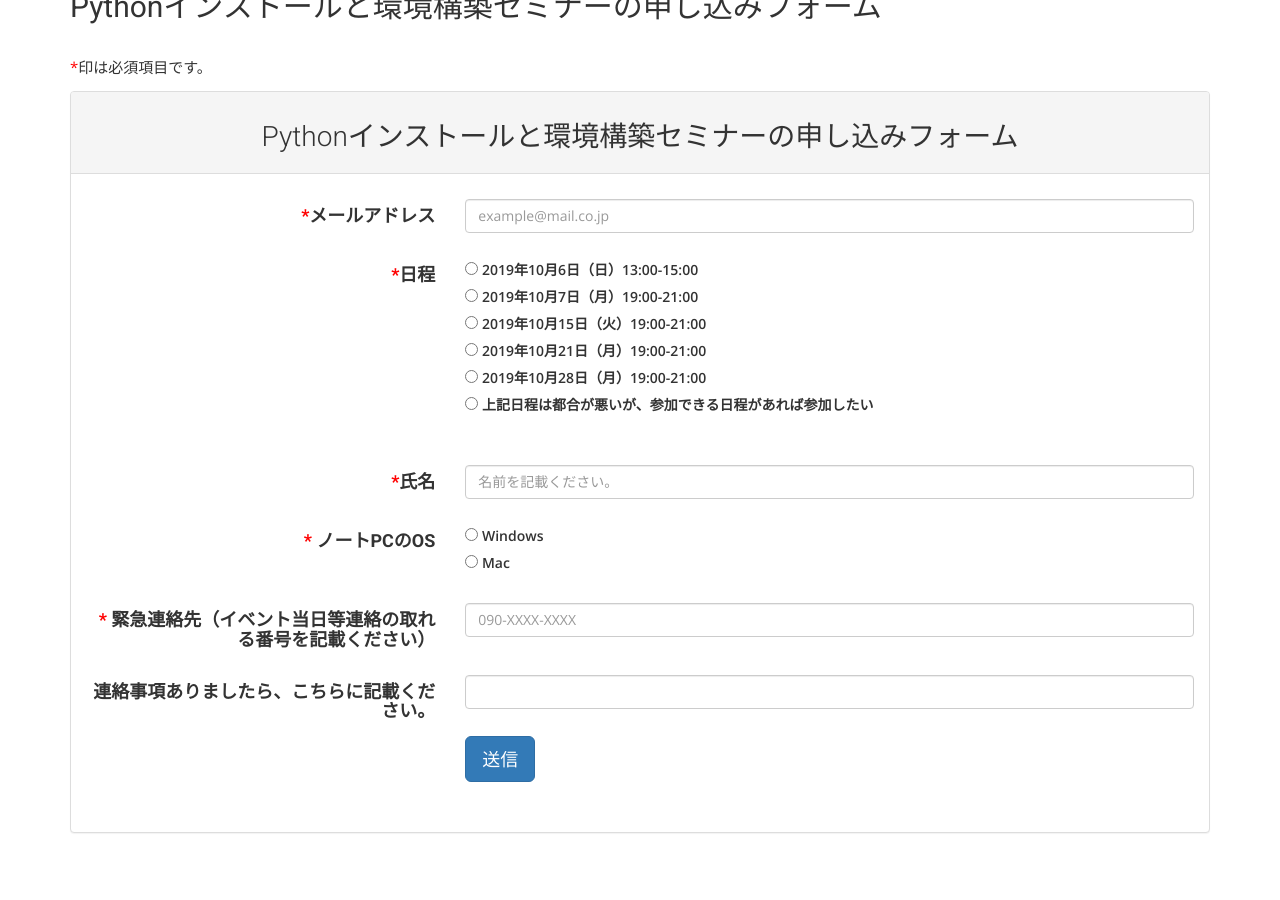
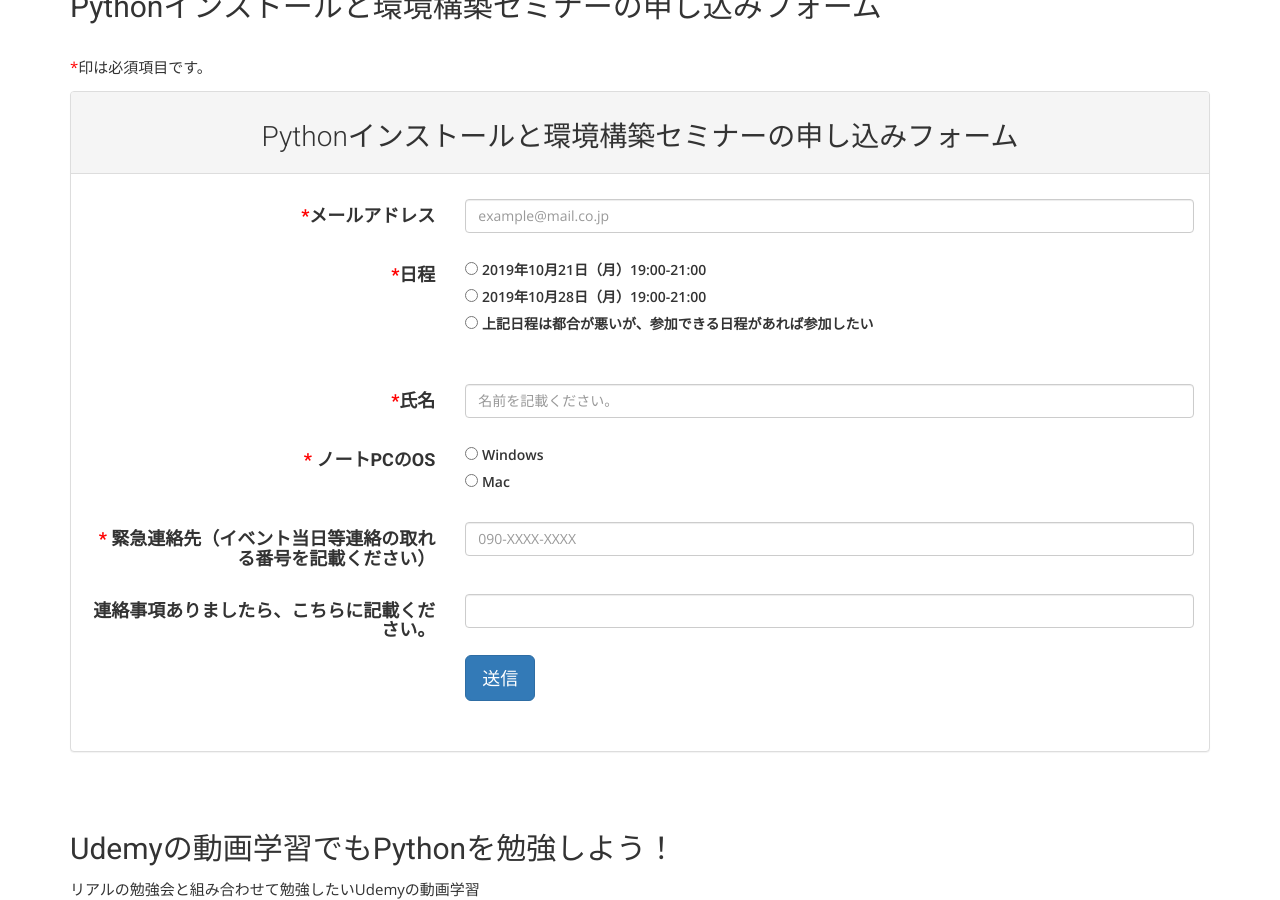
Before and after one commit to hommachi-open-source-lab/hommachi-open-source-lab.github.io, a Jekyll site: the page built from contents/study/buld_python_env.html, in a window 1280 px wide and 900 px high, scrolled down 2643 px. Built offline with Jekyll 4.4.1, drawn with Linux system fonts in a browser that asks for light colours; nearby versions of some CDN libraries; some web fonts are replaced.

Commit message:
update date

```diff
--- a/contents/study/buld_python_env.html
+++ b/contents/study/buld_python_env.html
@@ -141,27 +141,6 @@
             </h4>
             <div class="col-sm-8">
               <div class="form-check">
-                <input class="form-check-input" id="nittei" type="radio" name="entry.403502960" value="2019年10月6日（日）13:00-15:00"
-                  required>
-                <label class="form-check-label" for="nittei">
-                  2019年10月6日（日）13:00-15:00<br>
-                </label>
-                　　 </div>
-              <div class="form-check">
-                <input class="form-check-input" id="nittei" type="radio" name="entry.403502960" value="2019年10月7日（月）19:00-21:00"
-                  required>
-                <label class="form-check-label" for="nittei">
-                  2019年10月7日（月）19:00-21:00<br>
-                </label>
-                　　 </div>
-              <div class="form-check">
-                <input class="form-check-input" id="nittei" type="radio" name="entry.403502960" value="2019年10月15日（火）19:00-21:00"
-                  required>
-                <label class="form-check-label" for="nittei">
-                  2019年10月15日（火）19:00-21:00<br>
-                </label>
-                　　 </div>
-              <div class="form-check">
                 <input class="form-check-input" id="nittei" type="radio" name="entry.403502960" value="2019年10月21日（月）19:00-21:00"
                   required>
                 <label class="form-check-label" for="nittei">
--- a/contents/study/python_seminar_for_beginners.html
+++ b/contents/study/python_seminar_for_beginners.html
@@ -69,7 +69,7 @@
         <h2><span id="大阪開催！Python入門セミナーの内容">大阪開催！Python入門セミナーの内容</span></h2>
         <br>
         <h3>日程</h3>
-        <p>2019年10月20日（日）10:00-18:00</p>
+        <p>2019年12月8日（日）10:00-18:00</p>
         <h3>会場</h3>
         <p>本町オープンソースラボ</p>
         <p>住所：大阪市中央区瓦町3-4-9 801（株式会社ソウ内）</p>
@@ -289,9 +289,9 @@
                         <div class="col-sm-8">
                             <div class="form-check">
                                 <input class="form-check-input" id="nittei" type="radio" name="entry.643704483"
-                                    value="2019年10月20日（日）10:00-18:00（お昼休憩1時間）" required>
+                                    value="2019年12月8日（日）10:00-18:00（お昼休憩1時間）" required>
                                 <label class="form-check-label" for="nittei">
-                                    2019年10月20日（日）10:00-18:00（お昼休憩1時間）
+                                    2019年12月8日（日）10:00-18:00（お昼休憩1時間）
                                 </label>
                                 　　 </div>
                             <div class="form-check">
```
